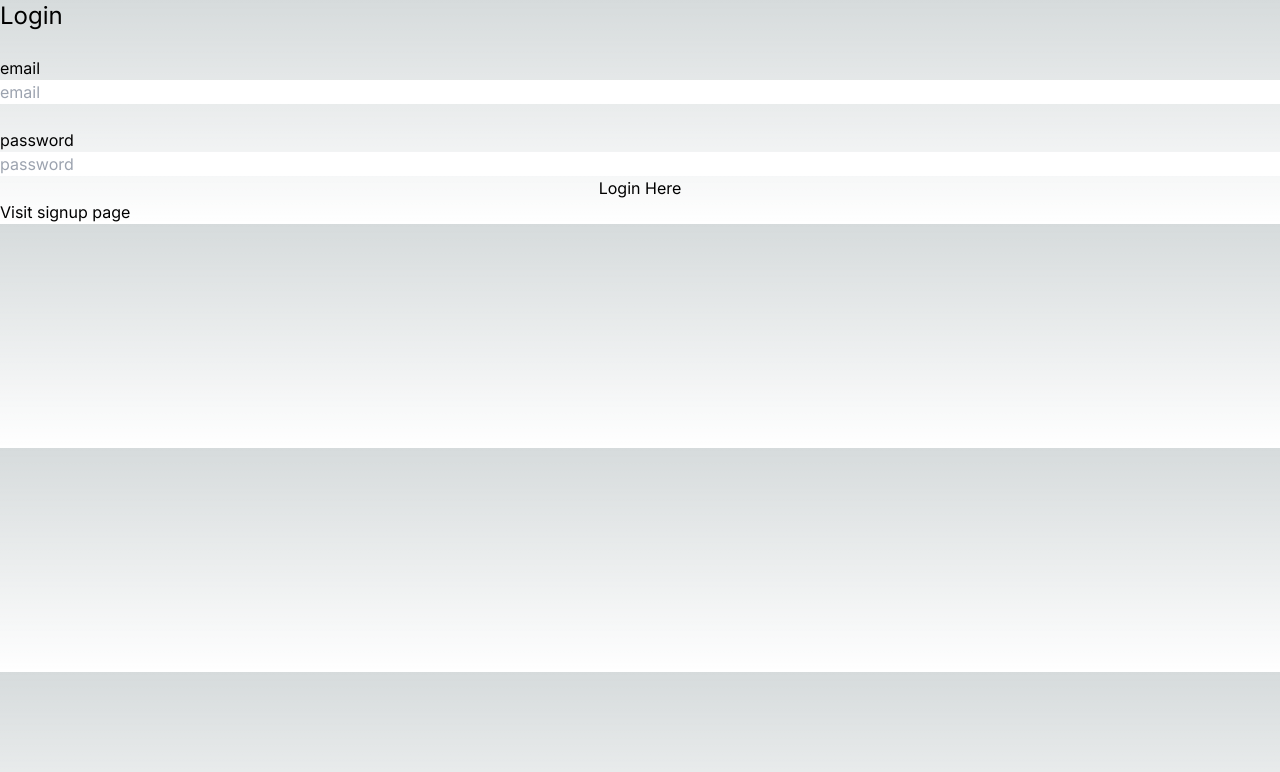
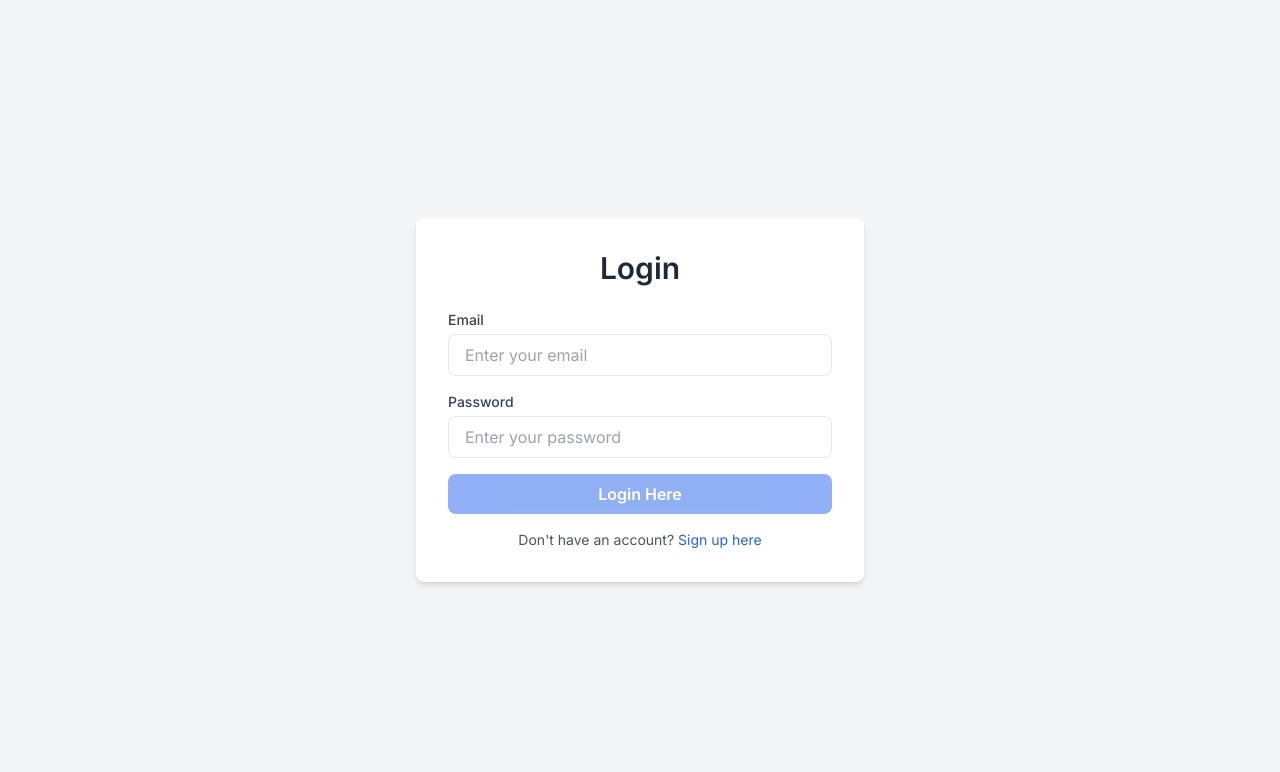
Before and after one commit to chhavikant-01/auth-next, a Next.js app: page /login in a window 1280 px wide. Shown: the top 772 px of the page. Built offline with nearby package versions, Linux system fonts and the light colour scheme.

Commit message:
Tailwind CSS styling upgrades

```diff
--- a/src/app/api/users/login/route.ts
+++ b/src/app/api/users/login/route.ts
@@ -37,7 +37,8 @@ export async function POST(request: NextRequest) {
 
         const response = NextResponse.json({
             message: "Login successful",
-            success: true
+            success: true,
+            user
         })
         response.cookies.set("token", token, { httpOnly: true })
 
--- a/src/app/login/page.tsx
+++ b/src/app/login/page.tsx
@@ -5,8 +5,7 @@ import { useRouter } from "next/navigation";
 import axios from "axios";
 import toast from "react-hot-toast";
 
-
-export default function LoginPage(){
+export default function LoginPage() {
     const router = useRouter();
     const [user, setUser] = React.useState({
         email: "",
@@ -15,63 +14,85 @@ export default function LoginPage(){
     const [buttonDisabled, setButtonDisabled] = React.useState(false);
     const [loading, setLoading] = React.useState(false);
 
-    useEffect(()=>{
-        if(user.email.length >0 && user.password.length >0){
-            setButtonDisabled(false)
+    useEffect(() => {
+        if (user.email.length > 0 && user.password.length > 0) {
+            setButtonDisabled(false);
         } else {
-            setButtonDisabled(true)
+            setButtonDisabled(true);
         }
-    },[user])
+    }, [user]);
 
     const onLogin = async () => {
-        try{
-            setLoading(true)
+        try {
+            setLoading(true);
             const response = await axios.post("/api/users/login", user);
-            console.log("Login response: "+response.data)
-            toast.success("Login successful")
-            router.push(`/profile`)
-        }catch(err: any){
-            console.log("Login failed: "+err)
-            toast.error(err.message)
-    }finally{
-        setLoading(false)
+            console.log("Login response: " + response.data);
+            toast.success("Login successful");
+            router.push(`/profile/${response.data.user.username}`);
+        } catch (err: any) {
+            console.log("Login failed: " + err);
+            toast.error(err.message);
+        } finally {
+            setLoading(false);
         }
-}
+    };
+
     return (
-        <div className="flex justify-center flex-col">
-            <h1 className="text-2xl">{loading ? "Processing":"Login"}</h1>
-            <br />
-            <label htmlFor="email">email</label>
-            <input className="text-black"
+        <div className="flex flex-col items-center justify-center min-h-screen p-6 bg-gray-100 dark:bg-gray-900">
+            <div className="w-full max-w-md p-8 space-y-6 bg-white rounded-lg shadow-md dark:bg-gray-800">
+                <h1 className="text-3xl font-semibold text-center text-gray-800 dark:text-gray-200">
+                    {loading ? "Processing..." : "Login"}
+                </h1>
+
+                <div className="space-y-4">
+                    <div>
+                        <label htmlFor="email" className="block text-sm font-medium text-gray-700 dark:text-gray-300">
+                            Email
+                        </label>
+                        <input
                             type="email"
-                id="username"
+                            id="email"
                             value={user.email}
-                onChange={
-                    (e)=> setUser({...user, email: e.target.value})
-                }
-                placeholder="email"
+                            onChange={(e) => setUser({ ...user, email: e.target.value })}
+                            placeholder="Enter your email"
+                            className="w-full px-4 py-2 mt-1 text-gray-800 border rounded-lg dark:bg-gray-700 dark:text-gray-200 dark:border-gray-600 focus:outline-none focus:ring-2 focus:ring-blue-500"
                         />
-            <br />
-            <label htmlFor="password">password</label>
-            <input className="text-black"
+                    </div>
+
+                    <div>
+                        <label htmlFor="password" className="block text-sm font-medium text-gray-700 dark:text-gray-300">
+                            Password
+                        </label>
+                        <input
                             type="password"
                             id="password"
                             value={user.password}
-                onChange={
-                    (e)=> setUser({...user, password: e.target.value})
-                }
-                placeholder="password"
+                            onChange={(e) => setUser({ ...user, password: e.target.value })}
+                            placeholder="Enter your password"
+                            className="w-full px-4 py-2 mt-1 text-gray-800 border rounded-lg dark:bg-gray-700 dark:text-gray-200 dark:border-gray-600 focus:outline-none focus:ring-2 focus:ring-blue-500"
                         />
+                    </div>
+
                     <button
                         onClick={onLogin}
+                        className={`w-full py-2 mt-4 font-semibold text-white transition duration-150 ease-in-out bg-blue-600 rounded-lg ${
+                            buttonDisabled
+                                ? "opacity-50 cursor-not-allowed"
+                                : "hover:bg-blue-700"
+                        }`}
+                        disabled={buttonDisabled}
                     >
                         Login Here
                     </button>
-            <Link
-                href="/signup"
-            >
-                Visit signup page
+
+                    <p className="text-sm text-center text-gray-600 dark:text-gray-400">
+                        Don't have an account?{" "}
+                        <Link href="/signup" className="text-blue-600 hover:text-blue-800 dark:hover:text-blue-400">
+                            Sign up here
                         </Link>
+                    </p>
                 </div>
-    )
+            </div>
+        </div>
+    );
 }
--- a/src/app/signup/page.tsx
+++ b/src/app/signup/page.tsx
@@ -5,8 +5,7 @@ import { useRouter } from "next/navigation";
 import axios from "axios";
 import { toast } from "react-hot-toast";
 
-
-export default function SignupPage(){
+export default function SignupPage() {
     const router = useRouter();
     const [user, setUser] = React.useState({
         email: "",
@@ -16,73 +15,99 @@ export default function SignupPage(){
 
     const [buttonDisabled, setButtonDisabled] = React.useState(false);
     const [loading, setLoading] = React.useState(false);
-    useEffect(()=>{
-        if(user.email.length >0 && user.password.length >0 && user.username.length >0){
-            setButtonDisabled(false)
+
+    useEffect(() => {
+        if (user.email.length > 0 && user.password.length > 0 && user.username.length > 0) {
+            setButtonDisabled(false);
         } else {
-            setButtonDisabled(true)
+            setButtonDisabled(true);
         }
-    },[user])
+    }, [user]);
 
     const onSignup = async () => {
-        try{
-            setLoading(true)
+        try {
+            setLoading(true);
             const response = await axios.post("/api/users/signup", user);
-            console.log("Signup response: "+response.data)
-            router.push("/login")
-        }catch(err: any){
-            console.log("Signup failed: "+err)
-            toast.error(err.message)
-        }finally{
-            setLoading(false)
+            console.log("Signup response: " + response.data);
+            router.push("/login");
+        } catch (err: any) {
+            console.log("Signup failed: " + err);
+            toast.error(err.message);
+        } finally {
+            setLoading(false);
         }
-    }
+    };
+
     return (
-        <div className="flex justify-center flex-col">
-            <h1 className="text-2xl">{loading ? "Processing":"Signup"}</h1>
-            <br />
-            <label htmlFor="username">username</label>
-            <input className="text-black"
+        <div className="flex flex-col items-center justify-center min-h-screen p-6 bg-gray-100 dark:bg-gray-900">
+            <div className="w-full max-w-md p-8 space-y-6 bg-white rounded-lg shadow-md dark:bg-gray-800">
+                <h1 className="text-3xl font-semibold text-center text-gray-800 dark:text-gray-200">
+                    {loading ? "Processing..." : "Sign Up"}
+                </h1>
+
+                <div className="space-y-4">
+                    <div>
+                        <label htmlFor="username" className="block text-sm font-medium text-gray-700 dark:text-gray-300">
+                            Username
+                        </label>
+                        <input
                             type="text"
                             id="username"
                             value={user.username}
-                onChange={
-                    (e)=> setUser({...user, username: e.target.value})
-                }
-                placeholder="username"
+                            onChange={(e) => setUser({ ...user, username: e.target.value })}
+                            placeholder="Enter your username"
+                            className="w-full px-4 py-2 mt-1 text-gray-800 border rounded-lg dark:bg-gray-700 dark:text-gray-200 dark:border-gray-600 focus:outline-none focus:ring-2 focus:ring-blue-500"
                         />
-            <br />
-            <label htmlFor="email">email</label>
-            <input className="text-black"
+                    </div>
+
+                    <div>
+                        <label htmlFor="email" className="block text-sm font-medium text-gray-700 dark:text-gray-300">
+                            Email
+                        </label>
+                        <input
                             type="email"
-                id="username"
+                            id="email"
                             value={user.email}
-                onChange={
-                    (e)=> setUser({...user, email: e.target.value})
-                }
-                placeholder="email"
+                            onChange={(e) => setUser({ ...user, email: e.target.value })}
+                            placeholder="Enter your email"
+                            className="w-full px-4 py-2 mt-1 text-gray-800 border rounded-lg dark:bg-gray-700 dark:text-gray-200 dark:border-gray-600 focus:outline-none focus:ring-2 focus:ring-blue-500"
                         />
-            <br />
-            <label htmlFor="password">password</label>
-            <input className="text-black"
+                    </div>
+
+                    <div>
+                        <label htmlFor="password" className="block text-sm font-medium text-gray-700 dark:text-gray-300">
+                            Password
+                        </label>
+                        <input
                             type="password"
                             id="password"
                             value={user.password}
-                onChange={
-                    (e)=> setUser({...user, password: e.target.value})
-                }
-                placeholder="password"
+                            onChange={(e) => setUser({ ...user, password: e.target.value })}
+                            placeholder="Enter your password"
+                            className="w-full px-4 py-2 mt-1 text-gray-800 border rounded-lg dark:bg-gray-700 dark:text-gray-200 dark:border-gray-600 focus:outline-none focus:ring-2 focus:ring-blue-500"
                         />
+                    </div>
+
                     <button
                         onClick={onSignup}
+                        className={`w-full py-2 mt-4 font-semibold text-white transition duration-150 ease-in-out bg-blue-600 rounded-lg ${
+                            buttonDisabled
+                                ? "opacity-50 cursor-not-allowed"
+                                : "hover:bg-blue-700"
+                        }`}
+                        disabled={buttonDisabled}
                     >
-                {buttonDisabled ? "No signup":"Signup"}
+                        {buttonDisabled ? "Complete all fields" : "Sign Up"}
                     </button>
-            <Link
-                href="/login"
-            >
-                Visit login page
+
+                    <p className="text-sm text-center text-gray-600 dark:text-gray-400">
+                        Already have an account?{" "}
+                        <Link href="/login" className="text-blue-600 hover:text-blue-800 dark:hover:text-blue-400">
+                            Log in here
                         </Link>
+                    </p>
                 </div>
-    )
+            </div>
+        </div>
+    );
 }
```
Also changed, not shown: src/app/profile/[id]/page.tsx (+9 -5 lines). Lines whose indentation alone changed are shown as unchanged.
